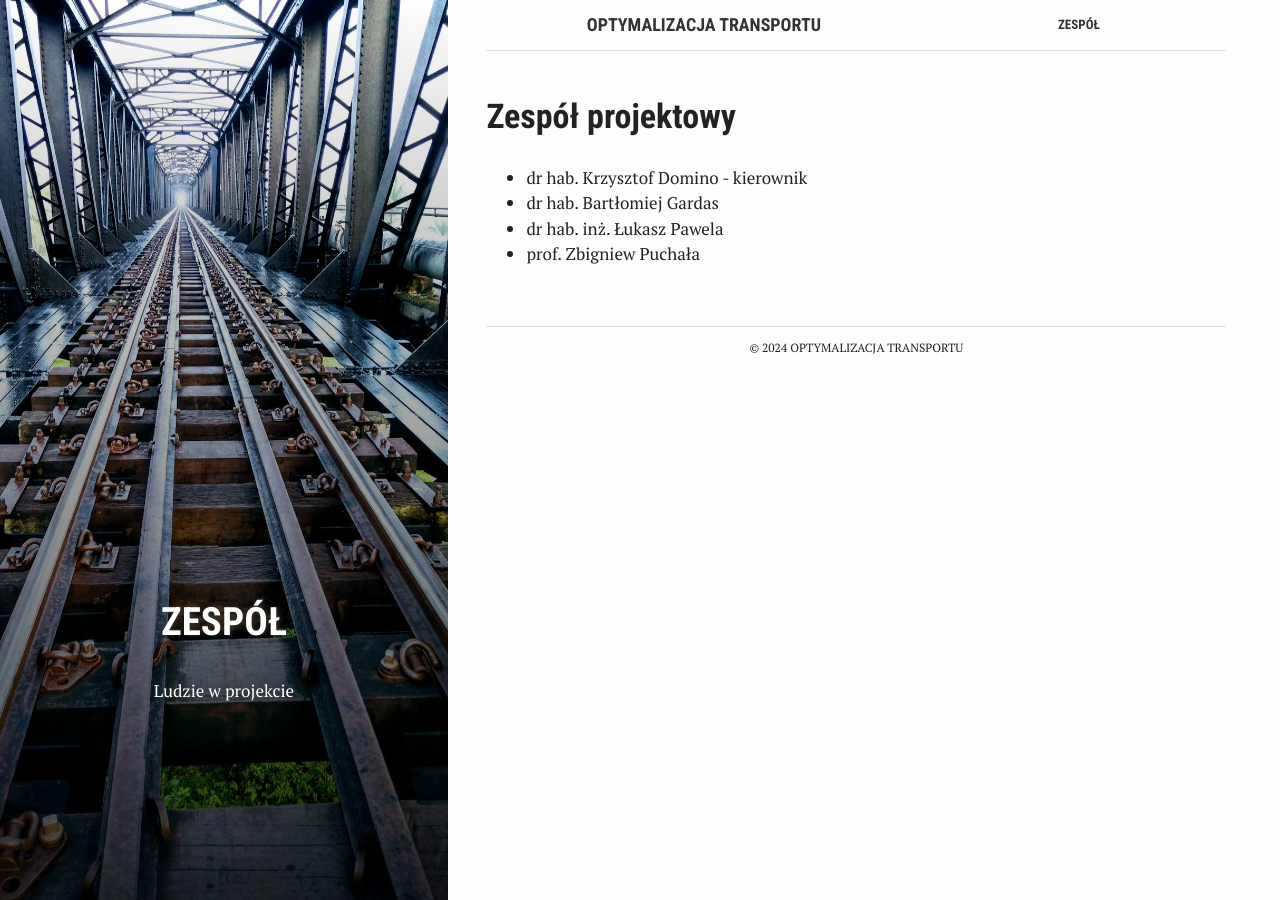
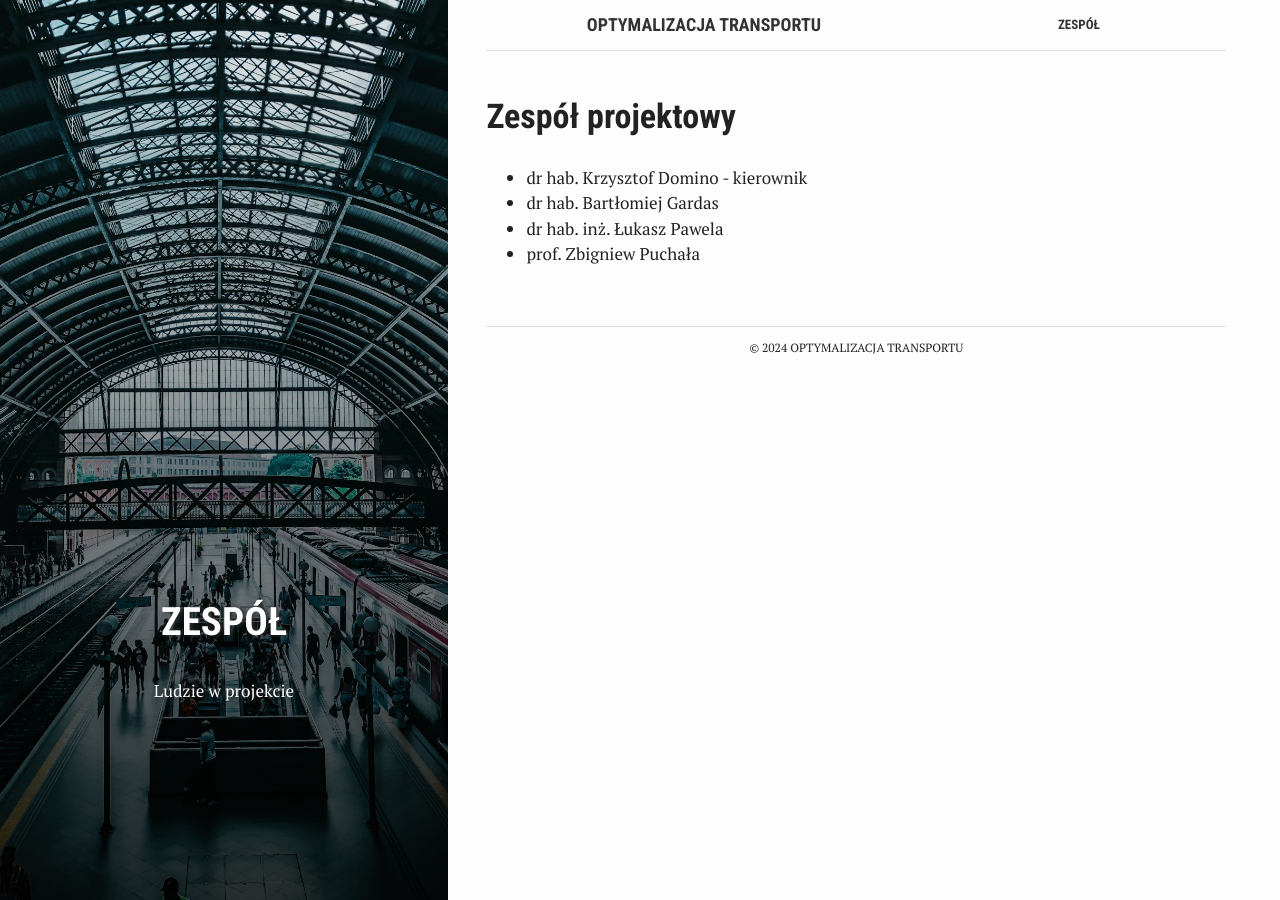
Before and after one commit to iitis/optipubtrans-website, a Jekyll site: the page built from team.md, in a window 1280 px wide. Built offline with Jekyll 4.4.1, drawn with Linux system fonts in a browser that asks for light colours.

Commit message:
cahnge team bg

```diff
--- a/team.md
+++ b/team.md
@@ -1,5 +1,5 @@
 ---
-bg: "rails2.jpg"
+bg: "station.jpg"
 layout: default
 permalink: /team/
 title: "Zespół"
```
Also changed, not shown: assets/images/station.jpg (added).
